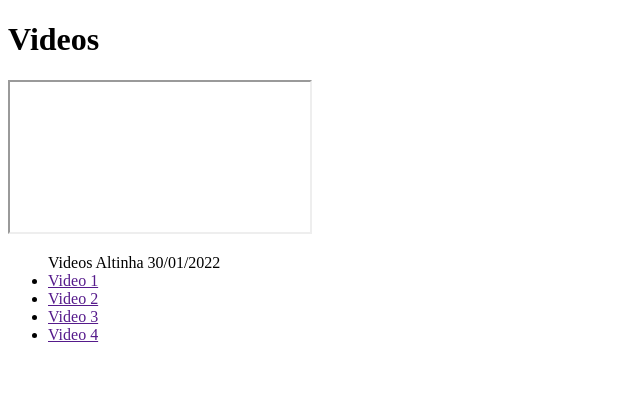
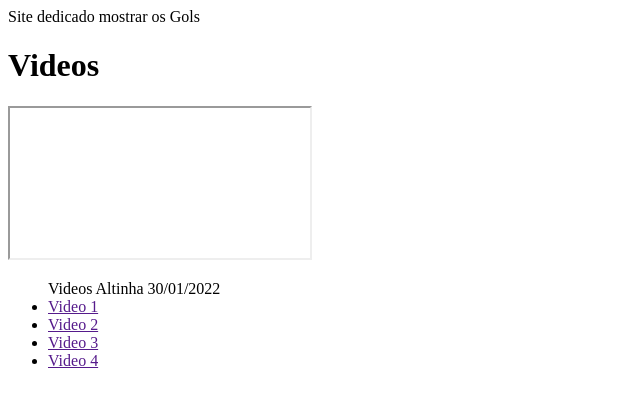
Before and after one commit to super-top10/racha-sindissetima, a plain HTML site: page index.html in a window 1280 px wide. Shown: the whole page, without its empty margins (0-640 px from the left). Drawn offline with Linux system fonts and the light colour scheme.

Commit message:
adicionando main

```diff
--- a/index.html
+++ b/index.html
@@ -7,6 +7,7 @@
     <title>Videos Altinha</title>
 </head>
 <body>
+    <main> Site dedicado mostrar os Gols</main>
     <h1>Videos</h1>
     <iframe>
         <p> Atualizando o git</p>
```
